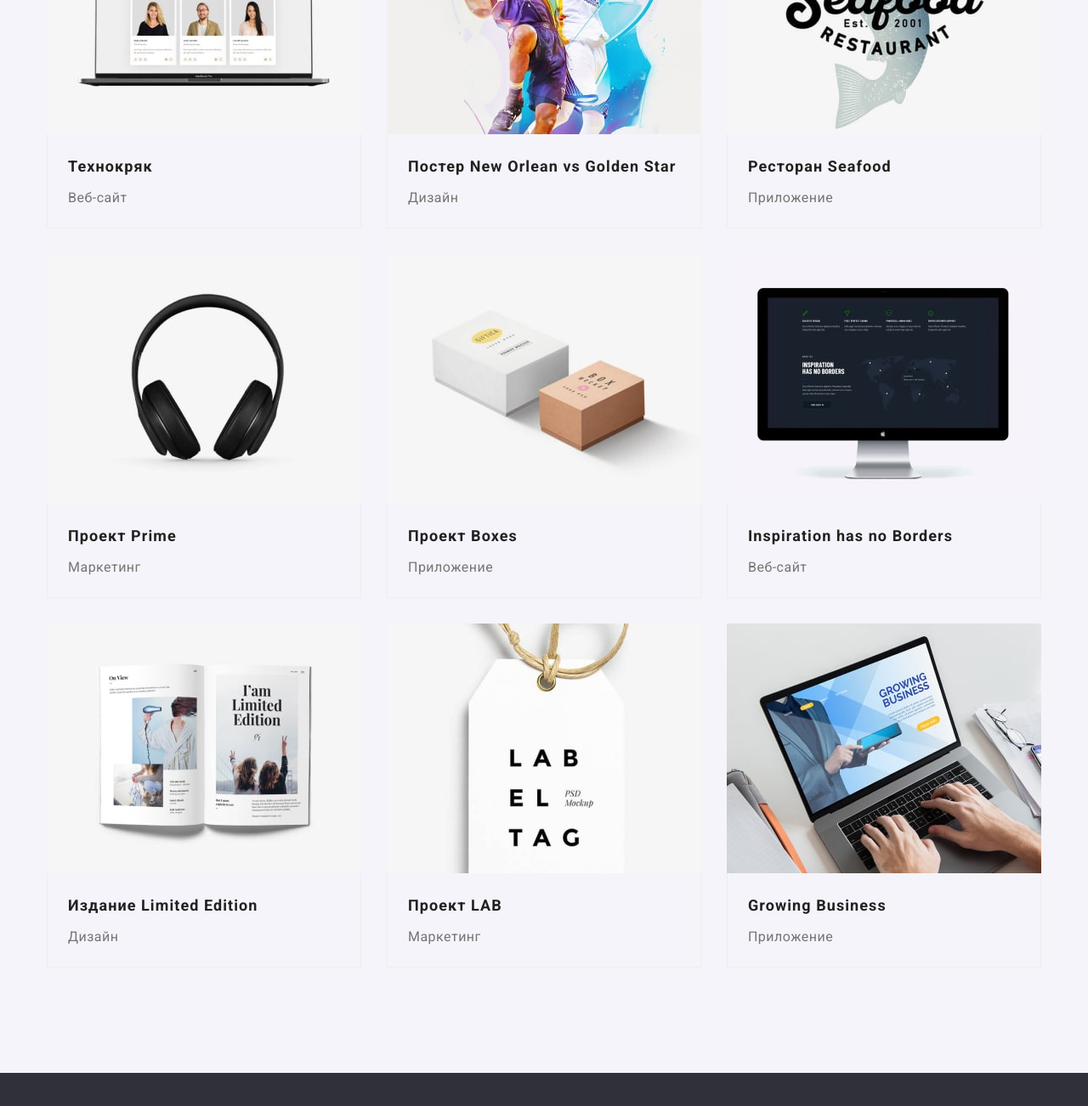
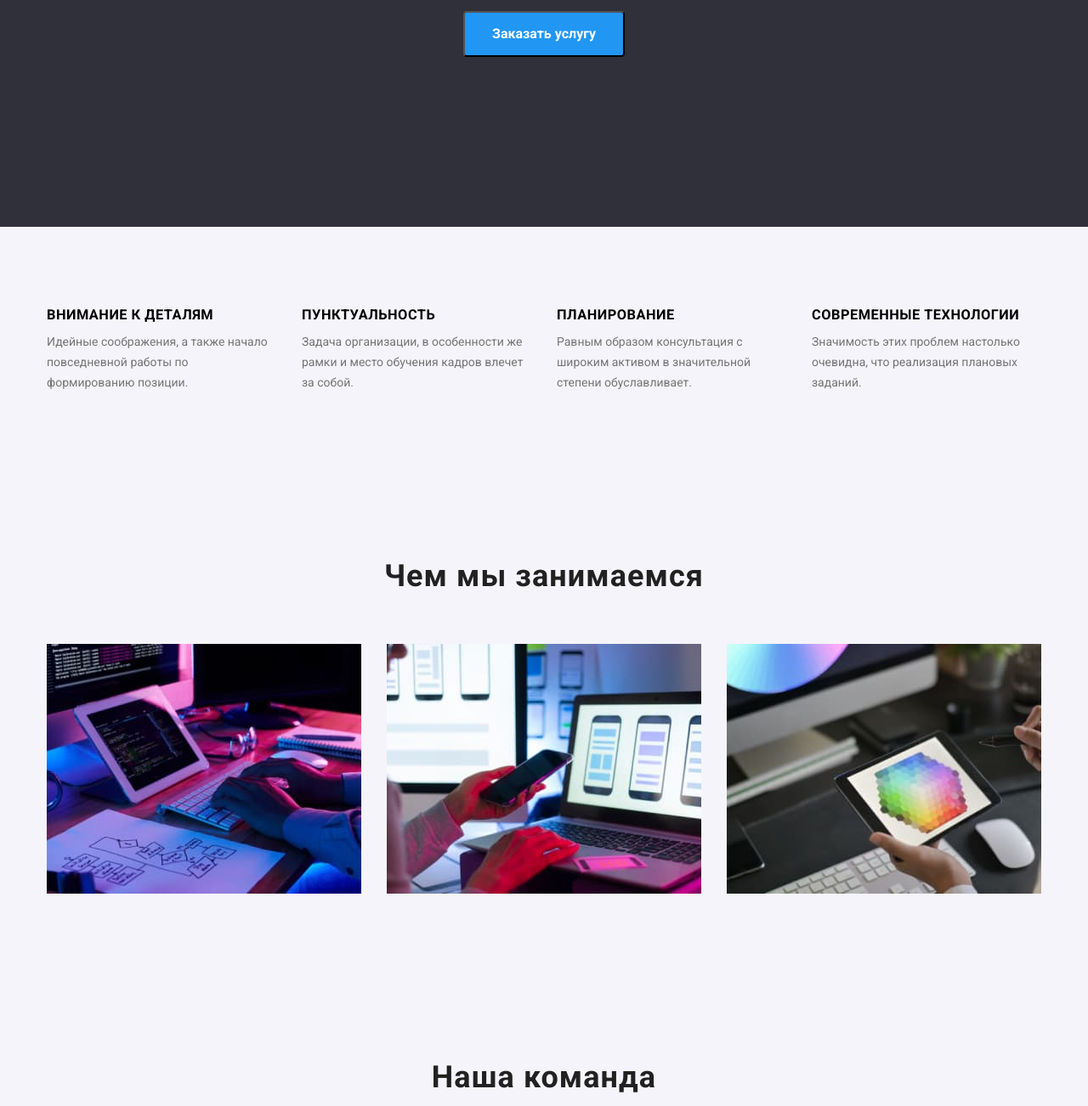
Before and after one commit to SergeyBelozub/goit-markup-hw-04, a plain HTML site: page index.html in a window 1280 px wide. Shown: the part 398-1700 px from the top of the page at 85% size. Drawn offline with nearby package versions, Linux system fonts and the light colour scheme.

```diff
--- a/index.html
+++ b/index.html
@@ -19,24 +19,23 @@
       crossorigin="anonymous"
       referrerpolicy="no-referrer"
     />
-    <link rel="stylesheet" href="../style.css" />
+    <link rel="stylesheet" href="./style.css" />
   </head>
-
+  <!--Top header  -->
   <body>
-    <!--Top header  -->
     <header class="header">
       <div class="container">
         <div class="container-nav">
-          <a class="logo" href="../"
+          <a class="logo" href="./"
             >Web<span class="logo-studio">Studio</span></a
           >
           <nav class="navigation">
             <ul class="style-nav">
+              <li class="header-item studio">
+                <a href="" class="studio link">Студия</a>
+              </li>
               <li class="header-item portfolio">
-                <a href="../index.html" class="studio link">Студия</a>
-              </li>
-              <li class="header-item studio">
-                <a href="../portfolio/portfolio.html" class="link">Портфолио</a>
+                <a href="./portfolio/portfolio.html" class="link">Портфолио</a>
               </li>
               <li class="contact"><a href="" class="link">Контакты</a></li>
             </ul>
@@ -52,146 +51,115 @@
             <a href="tel:+380961111111" class="link">+38 096 111 11 11</a>
           </li>
         </ul>
-
+      </div>
     </header>
     <!-- main section -->
     <main>
       <!-- button -->
-      <h1 class="visually-hidden">Скрытый текст</h1>
+      <section class="hero">
+        <div class="container">
+          <h1 lang="ru" class="hero-title">
+            эффективное решение для вашего бизнеса
+          </h1>
+          <button type="button" class="button">Заказать услугу</button>
+        </div>
+      </section>
+
+      <!-- content text -->
       <section class="section">
         <div class="container">
-          <ul class="portfolio-title">
-            <li class="portfolio-list">
-              <button type="button" class="sections-btn praymeri-btn">Все</button>
+          <h2 class="visually-hidden">Скрытый тектс</h2>
+          <ul class="content-text">
+            <li class="text">
+              <h3 class="text-title">Внимание к деталям</h3>
+              <p class="subtitle">
+                Идейные соображения, а также начало повседневной работы по
+                формированию позиции.
+              </p>
             </li>
-            <li class="portfolio-list">
-              <button type="button" class="sections-btn button">
-                Веб-сайты
-              </button>
+            <li class="text">
+              <h3 class="text-title">Пунктуальность</h3>
+              <p class="subtitle">
+                Задача организации, в особенности же рамки и место обучения
+                кадров влечет за собой.
+              </p>
             </li>
-            <li class="portfolio-list">
-              <button type="button" class="sections-btn button">
-                Приложения
-              </button>
+            <li class="text">
+              <h3 class="text-title">Планирование</h3>
+              <p class="subtitle">
+                Равным образом консультация с широким активом в значительной
+                степени обуславливает.
+              </p>
             </li>
-            <li class="portfolio-list">
-              <button type="button" class="sections-btn button">Дизайн</button>
-            </li>
-            <li class="portfolio-list">
-              <button type="button" class="sections-btn button">
-                Маркетинг
-              </button>
+            <li class="text">
+              <h3 class="text-title">Современные технологии</h3>
+              <p class="subtitle">
+                Значимость этих проблем настолько очевидна, что реализация
+                плановых заданий.
+              </p>
             </li>
           </ul>
-
-
-        <!-- content portfolio -->
-
-          <ul class="portfolio-item">
-            <li class="porfolio-subtitle">
-              <a href="">
+        </div>
+      </section>
+      <!--content-picture-->
+      <section class="section">
+        <div class="container">
+          <h2 class="content-subject">Чем мы занимаемся</h2>
+          <ul class="content-item">
+            <li class="content-subitem">
+              <img src="./images/box1.jpg" alt="работает на пк" width="370" />
+            </li>
+            <li class="content-subitem">
               <img
-                  src="../portfolio-img/img-min.jpg"
-                  alt="ноутбук технокряк"
+                src="./images/box2.jpg"
+                alt="тестирует моб.приложения"
                 width="370"
               />
-                <div class="down-img-portdolio">
-                <h3 class="prtf-first">Технокряк</h3>
-                <p class="prtf-second" lang="en">Веб-сайт</p></div>
-              </a>
             </li>
-            <li class="porfolio-subtitle">
-              <a href="">
+            <li class="content-subitem">
               <img
-                  src="../portfolio-img/img2-min.jpg"
-                  alt="басткетболисты"
+                src="./images/box3.jpg"
+                alt="работает с палитрой цветов"
                 width="370"
               />
-                <div class="down-img-portdolio">
-                <h3 class="prtf-first">Постер New Orlean vs Golden Star</h3>
-                <p class="prtf-second" lang="en">Дизайн</p></div>
-              </a>
             </li>
-            <li class="porfolio-subtitle">
-              <a href="">
-                <img
-                  src="../portfolio-img/img3-min.jpg"
-                  alt="логотип ресторана"
-                  width="370"
-                />
-                <div class="down-img-portdolio">
-                <h3 class="prtf-first">Ресторан Seafood</h3>
-                <p class="prtf-second" lang="en">Приложение</p></div>
-              </a>
+          </ul>
+        </div>
+      </section>
+
+      <!-- content-team -->
+      <section class="section">
+        <div class="container">
+          <h2 class="my-team">Наша команда</h2>
+          <ul class="team-item">
+            <li class="work-title">
+              <img src="./images/img.jpg" alt="brown shirt" width="270" />
+              <div class="conteiner-team">
+                <h3 class="name-team">Игорь Демьяненко</h3>
+                <p class="position-team" lang="en">Product Designer</p>
+              </div>
             </li>
-            <li class="porfolio-subtitle">
-              <a href="">
-                <img
-                  src="../portfolio-img/img4-min.jpg"
-                  alt="наушники"
-                  width="370"
-                />
-                <div class="down-img-portdolio">
-                <h3 class="prtf-first">Проект Prime</h3>
-                <p class="prtf-second" lang="en">Маркетинг</p></div>
-              </a>
+            <li class="work-title">
+              <img src="./images/img1.jpg" alt="black jacket" width="270" />
+              <div class="conteiner-team">
+                <h3 class="name-team">Ольга Репина</h3>
+                <p class="position-team" lang="en">Frontend Developer</p>
+              </div>
             </li>
-            <li class="porfolio-subtitle">
-              <a href="">
-                <img
-                  src="../portfolio-img/img5-min.jpg"
-                  alt="коробки"
-                  width="370"
-                /><div class="down-img-portdolio">
-                <h3 class="prtf-first">Проект Boxes</h3>
-                <p class="prtf-second" lang="en">Приложение</p></div>
-              </a>
+            <li class="work-title">
+              <img src="./images/img2.jpg" alt="blue shirt" width="270" />
+              <div class="conteiner-team">
+                <h3 class="name-team">Николай Тарасов</h3>
+                <p class="position-team" lang="en">Marketing</p>
+              </div>
             </li>
-            <li class="porfolio-subtitle">
-              <a href="">
-                <img
-                  src="../portfolio-img/img6-min.jpg"
-                  alt="макбук с приложением"
-                  width="370"
-                /><div class="down-img-portdolio">
-                <h3 class="prtf-first">Inspiration has no Borders</h3>
-                <p class="prtf-second" lang="en">Веб-сайт</p></div>
-              </a>
+            <li class="work-title">
+              <img src="./images/img3.jpg" alt="black T-shirt" width="270" />
+              <div class="conteiner-team">
+                <h3 class="name-team">Михаил Ермаков</h3>
+                <p class="position-team" lang="en">UI Designer</p>
+              </div>
             </li>
-            <li class="porfolio-subtitle">
-              <a href="">
-                <img
-                  src="../portfolio-img/img7-min.jpg"
-                  alt="книга"
-                  width="370"
-                /><div class="down-img-portdolio">
-                <h3 class="prtf-first">Издание Limited Edition</h3>
-                <p class="prtf-second" lang="en">Дизайн</p></div>
-              </a>
-            </li>
-            <li class="porfolio-subtitle">
-              <a href="">
-                <img
-                  src="../portfolio-img/img8-min.jpg"
-                  alt="визитка лаб"
-                  width="370"
-                /><div class="down-img-portdolio">
-                <h3 class="prtf-first">Проект LAB</h3>
-                <p class="prtf-second" lang="en">Маркетинг</p></div>
-              </a>
-            </li>
-            <li class="porfolio-subtitle">
-              <a href="">
-                <img
-                  src="../portfolio-img/img9-min.jpg"
-                  alt="приложение на ноутбуке"
-                  width="370"
-                /><div class="down-img-portdolio">
-                <h3 class="prtf-first">Growing Business</h3>
-                <p class="prtf-second" lang="en">Приложение</p></div>
-              </a>
-            </li>
-
           </ul>
         </div>
       </section>
--- a/style.css
+++ b/style.css
@@ -314,7 +314,7 @@ img {
 }
 /* content portfolio */
 .portfolio-item {
-  margin-top: var(--fitst-text-ind);
+  margin-top: 34px;
   display: flex;
   flex-wrap: wrap;
   margin-left: calc(var(--item-item-ind) * -1);
```
Also changed, not shown: images/icon/symbol-defs.svg (added). Lines whose indentation alone changed are shown as unchanged.
